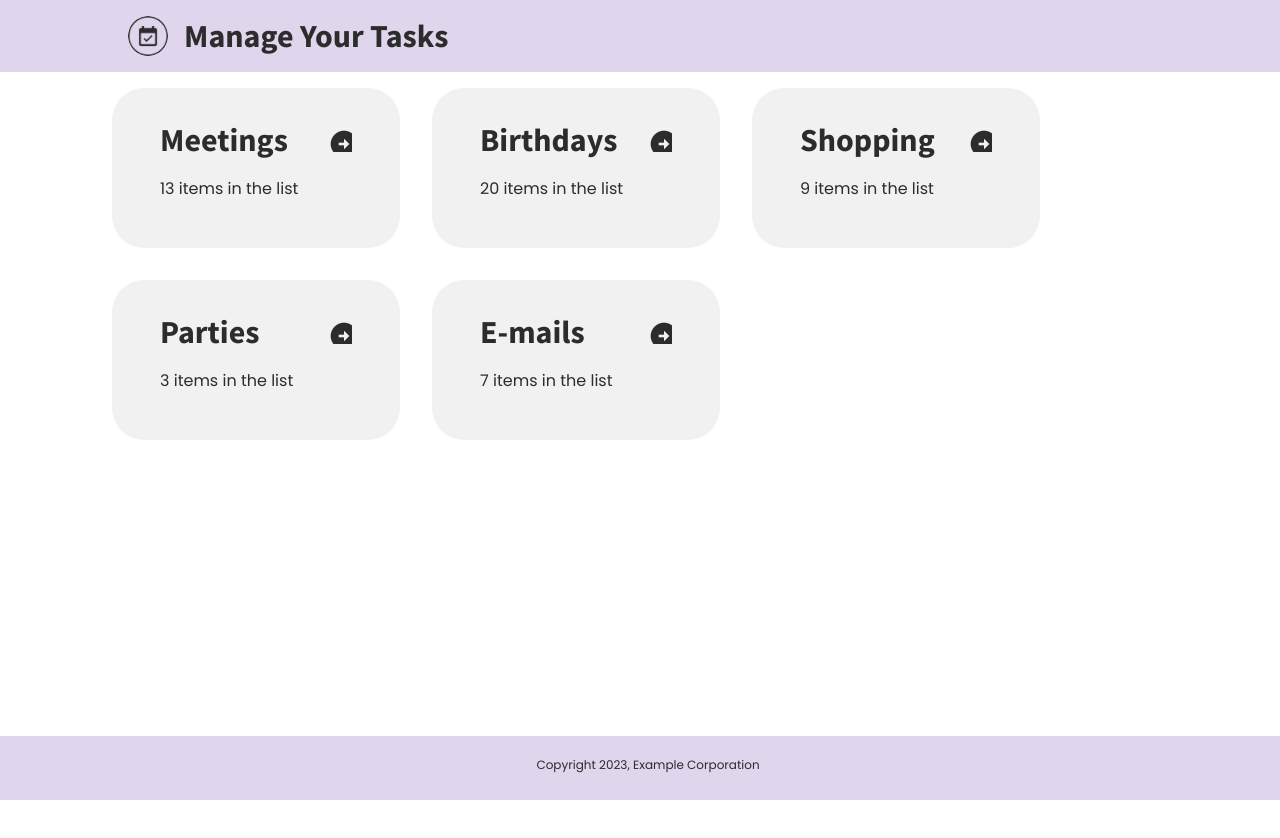
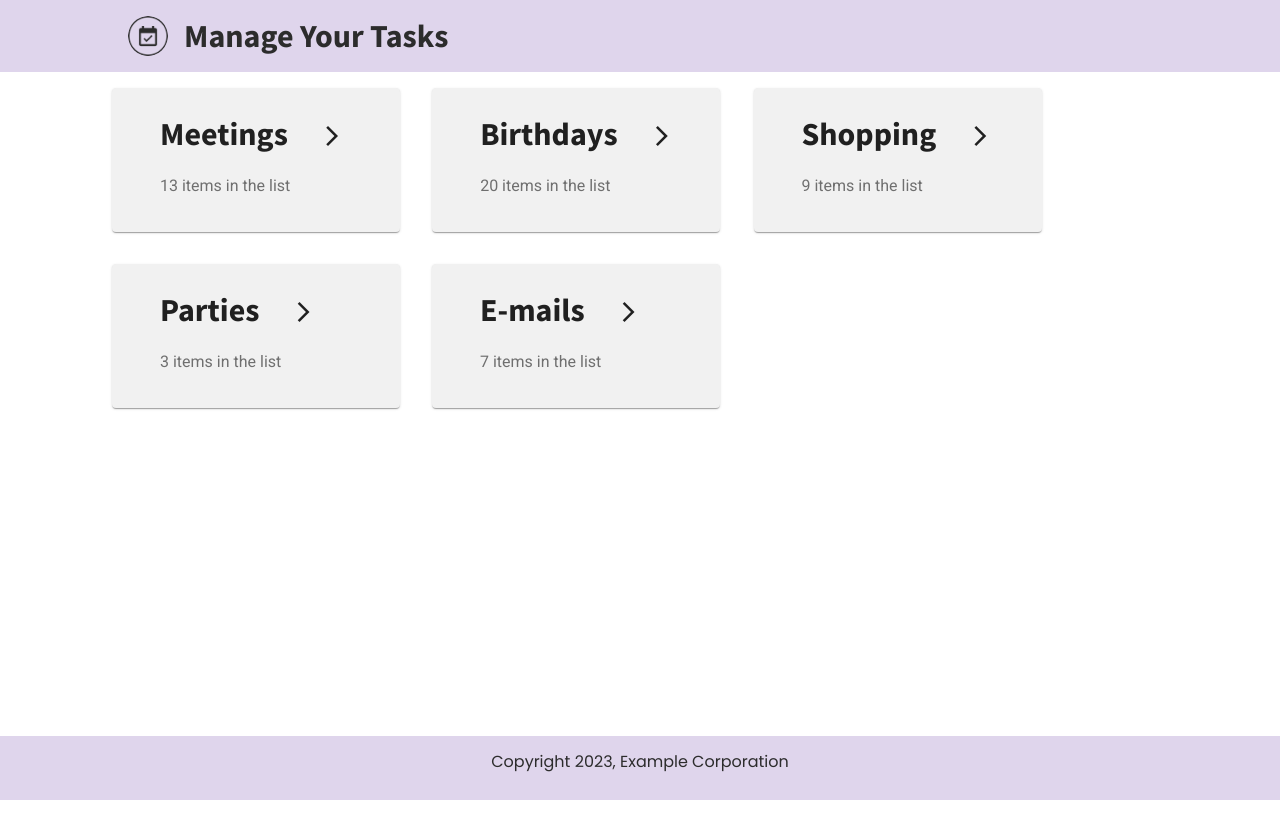
Before and after one commit to irinapizane/to-do-app, an Angular app: page / in a window 1280 px wide. Shown: the top 838 px of the page. Before the commit the page ends 800 px from the top, so only its background shows below. Built offline with nearby package versions, Linux system fonts and the light colour scheme.

Commit message:
task component updated, material theme cards applied

```diff
--- a/angular.json
+++ b/angular.json
@@ -28,6 +28,7 @@
               "src/assets"
             ],
             "styles": [
+              "./node_modules/@angular/material/prebuilt-themes/indigo-pink.css",
               "src/styles.scss",
               "node_modules/material-design-icons/iconfont/material-icons.css"
             ],
@@ -97,6 +98,7 @@
               "src/assets"
             ],
             "styles": [
+              "./node_modules/@angular/material/prebuilt-themes/indigo-pink.css",
               "src/styles.scss",
               "node_modules/material-design-icons/iconfont/material-icons.css"
             ],
--- a/package.json
+++ b/package.json
@@ -17,7 +17,7 @@
     "@angular/compiler": "^14.2.0",
     "@angular/core": "^14.2.0",
     "@angular/forms": "^14.2.0",
-    "@angular/material": "^13.0.0",
+    "@angular/material": "^13.3.9",
     "@angular/platform-browser": "^14.2.0",
     "@angular/platform-browser-dynamic": "^14.2.0",
     "@angular/router": "^14.2.0",
--- a/src/app/components/layout/footer/footer.component.scss
+++ b/src/app/components/layout/footer/footer.component.scss
@@ -7,15 +7,13 @@
 footer {
     font-size: 0.75rem;
     background-color: $primaryColor;
-    margin: 0;
-    padding: 0.5rem;
-    height: 3rem;
+    padding: 1rem 0;
     width: 100%;
     position: fixed;
     bottom: 0;
     text-align: center;
 
     p {
-        padding-bottom: 2rem;
+        font-size: 1rem;
     }
 }
--- a/src/app/shared/components/task/task.component.html
+++ b/src/app/shared/components/task/task.component.html
@@ -1,7 +1,10 @@
-<div *ngIf="tasks">
-  <div *ngFor="let task of tasks" class="card">
-    <div class="title">
-      <h4>{{ task.title }}</h4>
+<mat-card *ngFor="let task of tasks" class="card">
+  <mat-card-content class="card-header">
+    <mat-card-header>
+      <mat-card-title>{{ task.title }}</mat-card-title>
+      <mat-card-subtitle>{{ task.date | date: 'dd/MM/yyyy' }}</mat-card-subtitle>
+    </mat-card-header>
+    <mat-card-actions align="end">
       <button mat-icon-button [matMenuTriggerFor]="menu" aria-label="menu button" class="menu-button">
         <mat-icon class="menu-icon">more_vert</mat-icon>
       </button>
@@ -10,24 +13,20 @@
           <mat-icon>edit</mat-icon>
           <span>Edit task</span>
         </button>
-        <button mat-menu-item disabled>
+        <button mat-menu-item>
           <mat-icon>done</mat-icon>
           <span>Complete task</span>
         </button>
         <button mat-menu-item>
           <mat-icon><span class="material-symbols-outlined">
-            delete_forever
+              delete_forever
             </span></mat-icon>
           <span>Delete task</span>
         </button>
       </mat-menu>
-    </div>
-
-    <div>
-      {{ task.date | date: 'dd/MM/yyyy' }}
-    </div>
-  </div>
-</div>
+    </mat-card-actions>
+  </mat-card-content>
+</mat-card>
 <div *ngIf="!tasks">
   No tasks found for this category.
 </div>
--- a/src/app/shared/components/task/task.component.scss
+++ b/src/app/shared/components/task/task.component.scss
@@ -4,39 +4,33 @@
     min-width: 4rem;
     min-height: 6rem;
     max-width: 50%;
-    background-color: $cardColor-white;
-    border-radius: 1rem;
-    border: 0.15rem solid;
+    border: 0.1rem solid;
     border-color: $cardColor;
-    padding: 0 0 1rem 3rem;
+    padding: 1.5rem 0 0 3rem;
     margin: 2rem auto;
     transition: all 0.2s ease-in-out;
-    display: flex;
-    flex-direction: column;
 
     &:hover {
         transform: translateY(-3px);
-        cursor: pointer;
-    }
-
-    p {
-        font-size: 1.25rem;
-        margin: 0;
-    }
-
-    h3 {
-        margin: 1.5rem 0;
     }
 }
 
-.title {
+.card-header {
     display: flex;
     flex-direction: row;
     justify-content: space-between;
+    align-items: flex-start;
 }
+
 
 .menu-button {
     background-color: #fff;
     padding: 0;
     border: none;
+    cursor: pointer;
+    margin: 0.5rem;
 }
+
+mat-card-header, mat-card-subtitle {
+    margin-top: 1rem !important;
+}
--- a/src/app/tasks/components/category/category.component.html
+++ b/src/app/tasks/components/category/category.component.html
@@ -1,11 +1,15 @@
 <div class="container">
-    <div class="card" (click)="goToSingleCategory(category.title)">
-        <div class="title">
+<mat-card (click)="goToSingleCategory(category.title)" class="card">
+    <mat-card-content >
+        <mat-card-header>
             <h3> {{ category.title | titlecase }}</h3>
-            <mat-icon aria-hidden="false" aria-label="arrow circle right">arrow_circle_right</mat-icon>
-        </div>
-        <div class="item-number">
-            <p>{{ category.items }} items in the list</p>
-        </div>
-    </div>
+            <mat-icon aria-hidden="false" aria-label="arrow forward right">arrow_forward_ios</mat-icon>
+        </mat-card-header>
+        <mat-card-subtitle>
+            <div class="item-number">
+                <p>{{ category.items }} items in the list</p>
+            </div>
+        </mat-card-subtitle>
+    </mat-card-content>
+</mat-card>
 </div>
--- a/src/app/tasks/components/category/category.component.scss
+++ b/src/app/tasks/components/category/category.component.scss
@@ -4,11 +4,11 @@
     @include container
 }
 
+
 .card {
     min-width: 12rem;
-    height: 8rem;
+    min-height: 7rem;
     background-color: $cardColor;
-    border-radius: 2rem;
     padding: 2rem 3rem 0;
     margin: 1rem;
     transform: translateY(0);
@@ -18,18 +18,21 @@
         transform: translateY(-3px);
         cursor: pointer;
     }
+
+    p {
+        margin-top: 1rem;
+        font-size: 1rem;
+    }
+
+    h3 {
+        margin-top: 0;
+    }
 }
 
-.mat-icon {
-    font-size: 2rem;
+mat-icon {
+    margin: 0.25rem 0 0 2rem;
 }
 
-.title {
-    display: flex;
-    align-items: center;
-    justify-content: space-between;
-}
-
-h3 {
+:host ::ng-deep .mat-card-header-text {
     margin: 0;
 }
--- a/src/index.html
+++ b/src/index.html
@@ -12,6 +12,7 @@
   <link
     href="https://fonts.googleapis.com/css2?family=Poppins:wght@300;400&family=Source+Sans+Pro:wght@700&display=swap"
     rel="stylesheet">
+  <link href="https://fonts.googleapis.com/css2?family=Roboto:wght@300;400;500&display=swap" rel="stylesheet">
 </head>
 
 <body class="mat-typography">
--- a/src/styles.scss
+++ b/src/styles.scss
@@ -12,9 +12,9 @@ $cardColor-white: #ffffff;
 
 html,
 body {
-    height: 100%;
-    margin: 0;
-    font-family: 'Poppins', sans-serif;
+    min-height: 100%;
+    margin: 0 0 3rem 0;
+    font-family: 'Poppins', sans-serif !important;
     color: $textColor;
 }
 
@@ -27,8 +27,10 @@ h3 {
 h3 {
     font-weight: bold;
     font-size: 2rem;
+    margin-top: 2rem;
 }
 
 h4 {
     font-size: 1.5rem;
+    font-family: 'Poppins';
 }
```
Also changed, not shown: src/app/shared/material.module.ts (+4 -3 lines), 1 other file (tests, documents, lock files or other folders).
